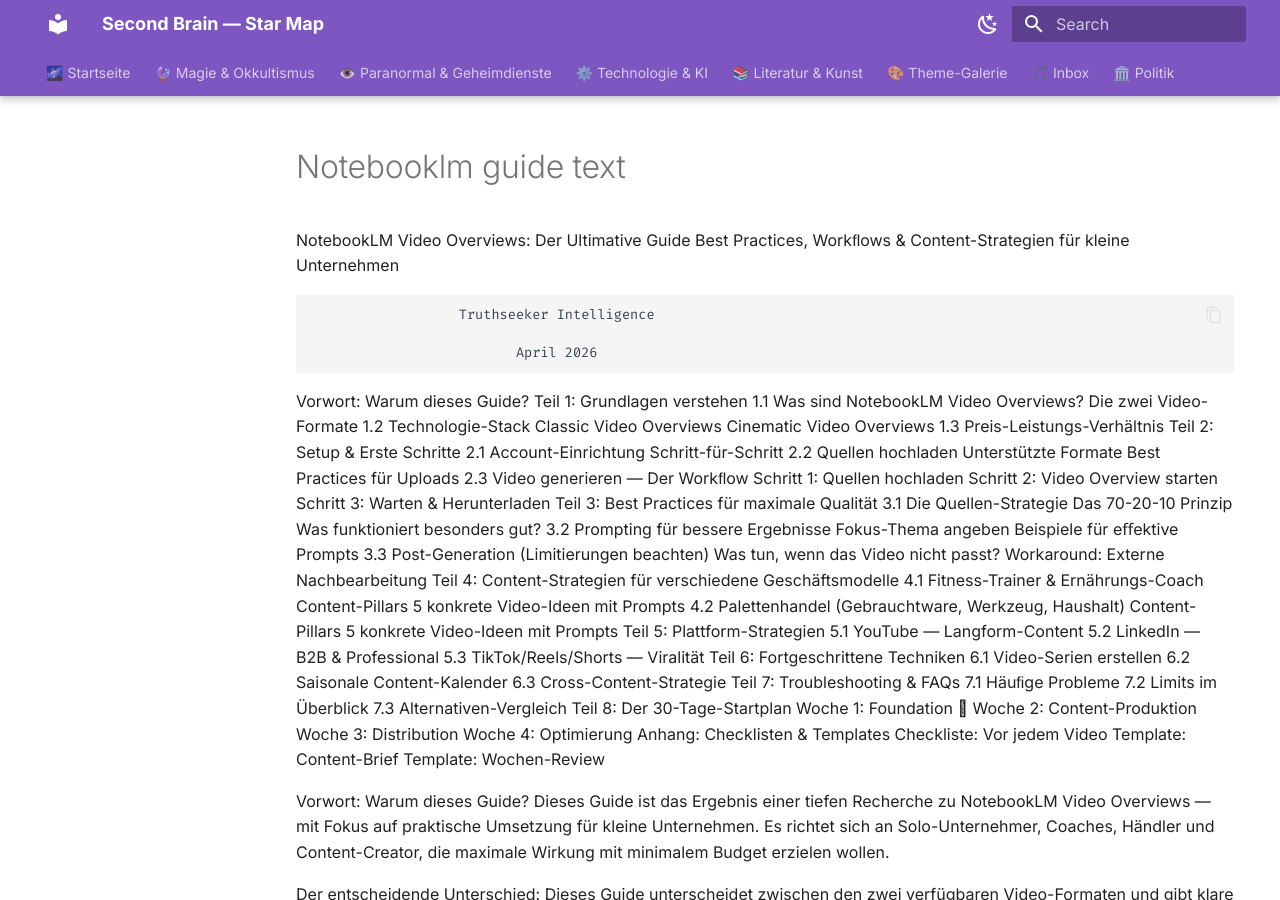
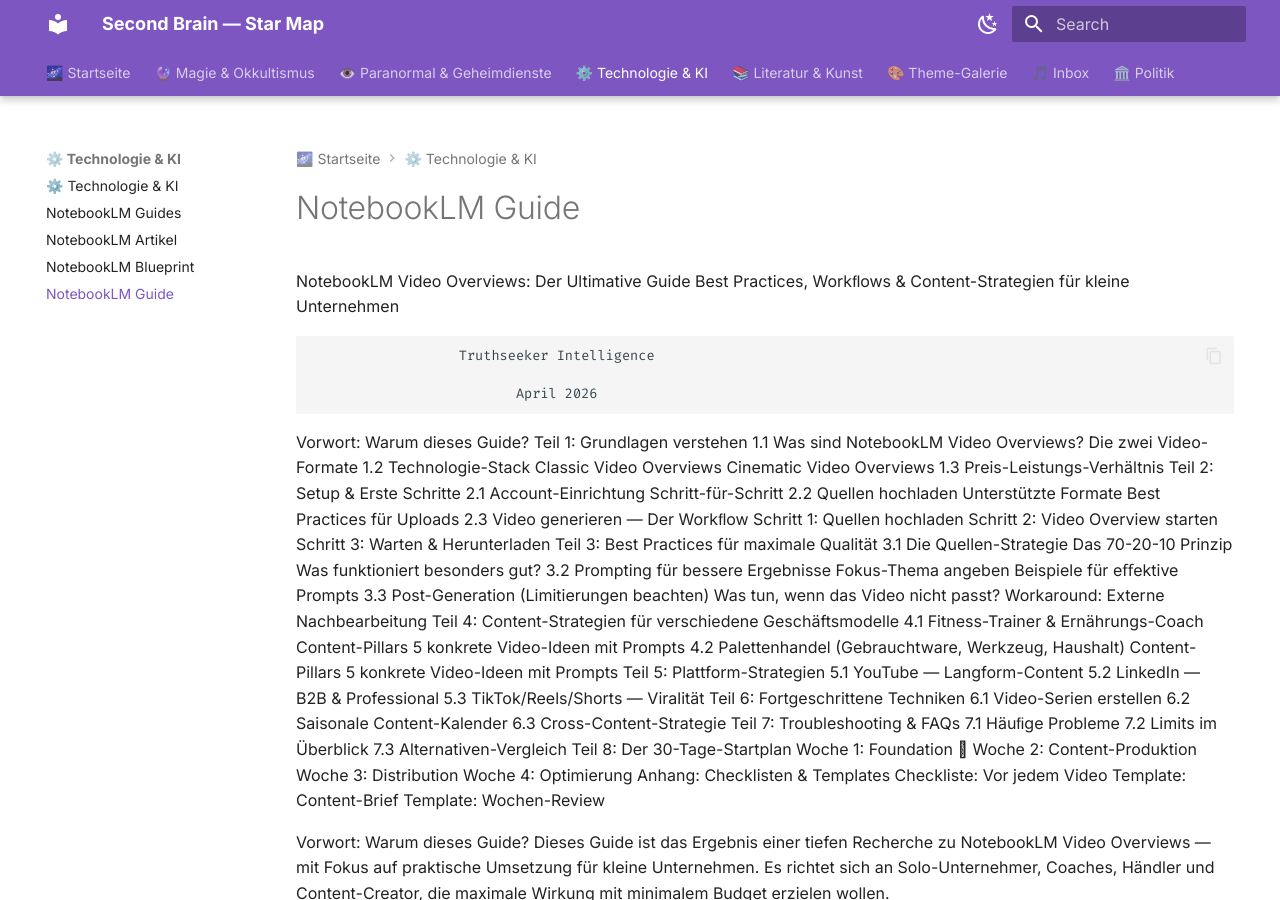
Before and after one commit to deusexlumen/second-brain-sync, an MkDocs documentation site: the page built from Wiki/technologie/notebooklm-guide-text.md, in a window 1280 px wide and 900 px high. Built offline with MkDocs 1.6.1 and Material for MkDocs 9.7.7, drawn with Linux system fonts in a browser that asks for light colours.

Commit message:
🔧 Nav-Fixes + PDF-Link Korrektur

```diff
--- a/mkdocs.yml
+++ b/mkdocs.yml
@@ -20,6 +20,8 @@
     - technologie/index.md
     - NotebookLM Guides: technologie/notebooklm-guides.md
     - NotebookLM Artikel: technologie/notebooklm-guides-text.md
+    - NotebookLM Blueprint: technologie/notebooklm-blueprint-text.md
+    - NotebookLM Guide: technologie/notebooklm-guide-text.md
   - 📚 Literatur & Kunst:
     - literatur/index.md
     - RagnaMaria Kapitel 1: literatur/ragnamaria/kapitel-01.md
```
Also changed, not shown: Wiki/magie/salomonische-magie/salomonische-magie-text.md (+1 -1 lines).
